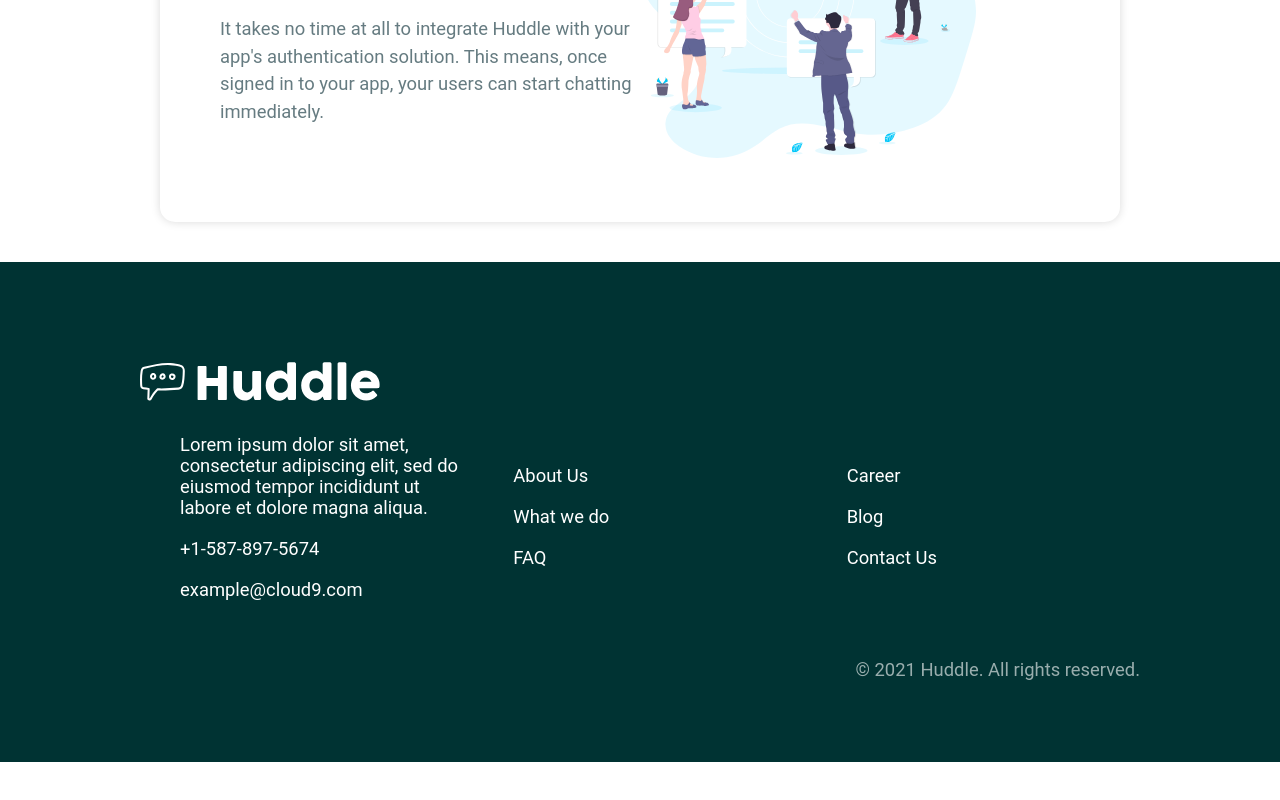
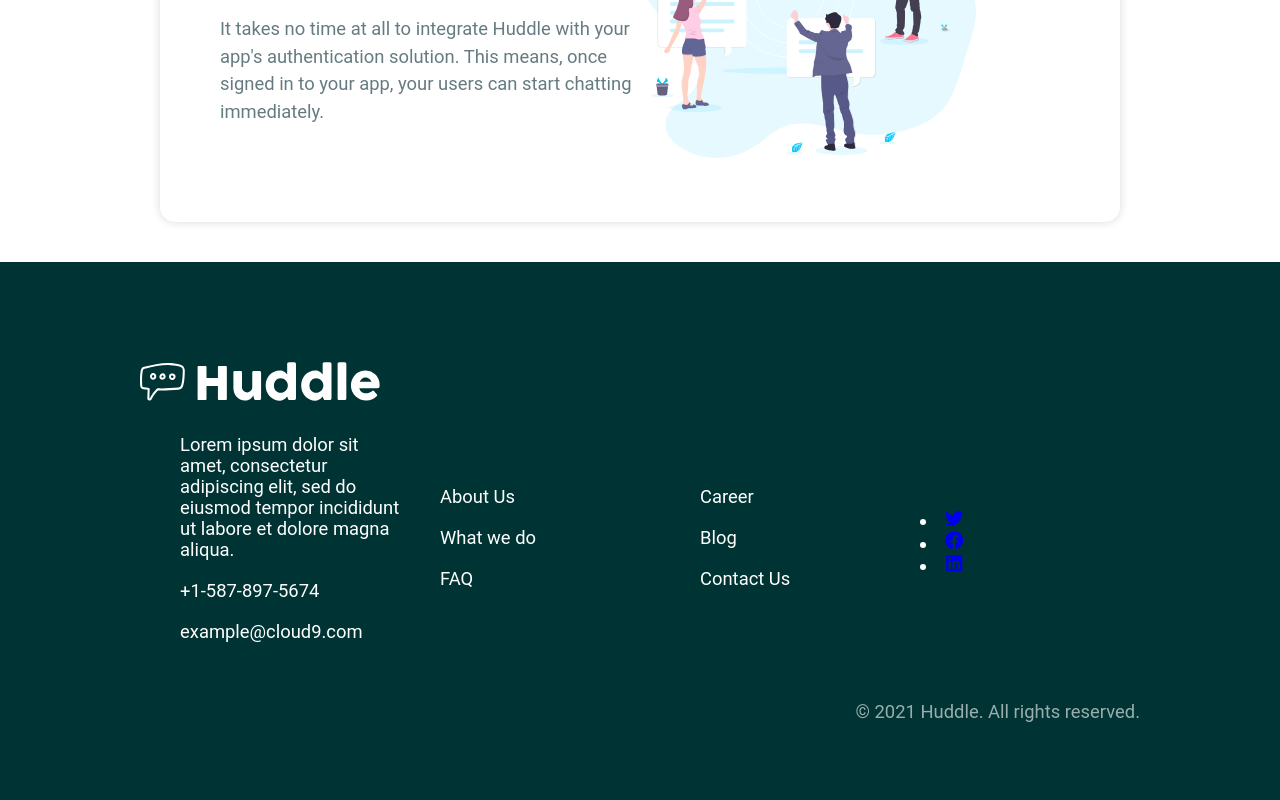
Before and after one commit to HAZberi/styled-components-playground, a React (Create React App) app: page / in a window 1280 px wide. Shown: the part 1470-2270 px from the top of the page. Before the commit the page ends 2232 px from the top, so only its background shows below. Built offline with nearby package versions, Linux system fonts and the light colour scheme.

Commit message:
Social Icons Component created Installed react-icons package to access font-awesome icons

```diff
--- a/package.json
+++ b/package.json
@@ -8,6 +8,7 @@
     "@testing-library/user-event": "^13.5.0",
     "react": "^17.0.2",
     "react-dom": "^17.0.2",
+    "react-icons": "^4.3.1",
     "react-scripts": "5.0.0",
     "styled-components": "^5.3.3",
     "web-vitals": "^2.1.2"
--- a/src/components/Footer.js
+++ b/src/components/Footer.js
@@ -1,6 +1,7 @@
 import { Container } from "./styles/Container.styled";
 import { Flex } from "./styles/Flex.styled";
 import { StyledFooter } from "./styles/Footer.styled";
+import SocialIcons from "./SocialIcons";
 
 export default function Footer() {
   return (
@@ -27,6 +28,7 @@
               <li>Blog</li>
               <li>Contact Us</li>
             </ul>
+            <SocialIcons />
           </Flex>
           <p>&copy; 2021 Huddle. All rights reserved.</p>
         </Container>
--- /dev/null
+++ b/src/components/SocialIcons.js
@@ -0,0 +1,22 @@
+import { FaTwitter, FaFacebook, FaLinkedin } from "react-icons/fa";
+export default function SocialIcons() {
+  return (
+    <div>
+      <li>
+        <a href="https://twitter.com">
+          <FaTwitter />
+        </a>
+      </li>
+      <li>
+        <a href="https://facebook.com">
+          <FaFacebook />
+        </a>
+      </li>
+      <li>
+        <a href="https://linkedin.com">
+          <FaLinkedin />
+        </a>
+      </li>
+    </div>
+  );
+}
```
Also changed, not shown: 1 other file (tests, documents, lock files or other folders).
